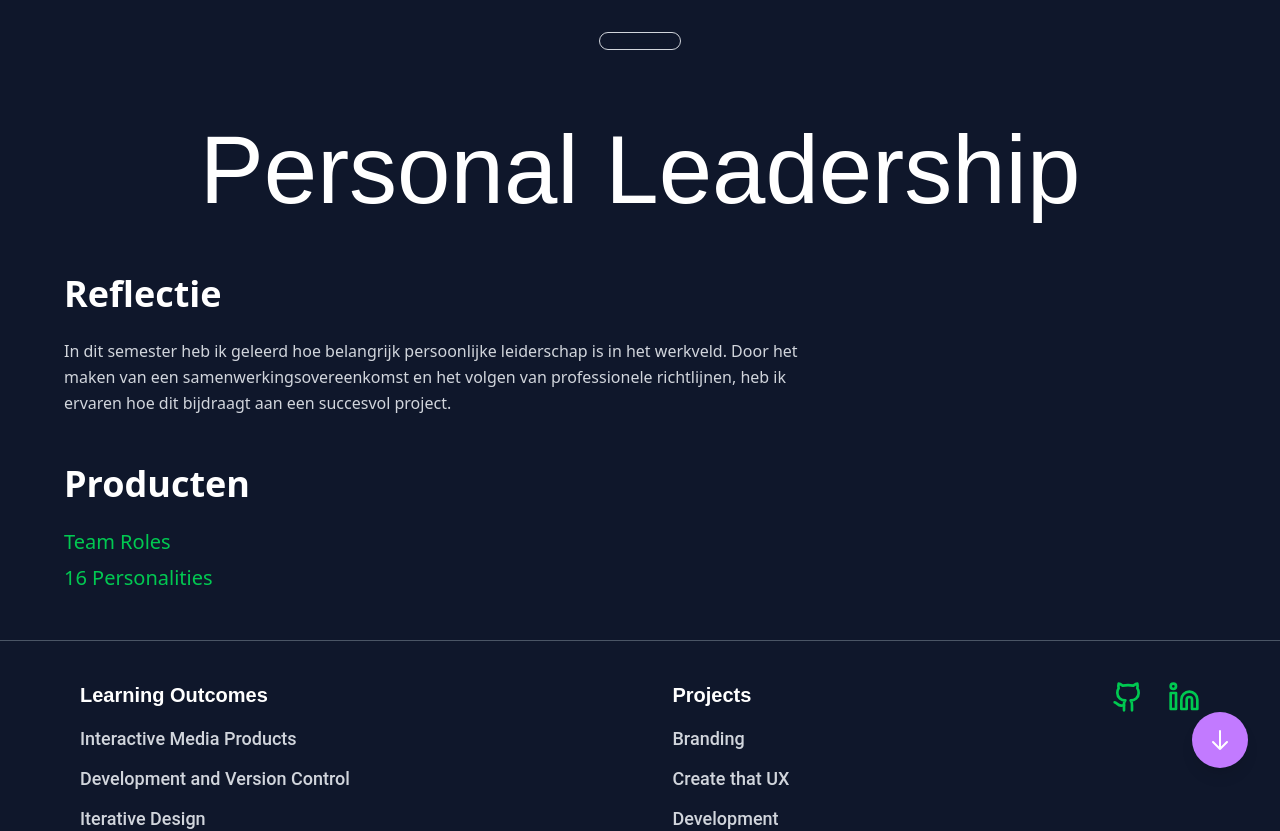
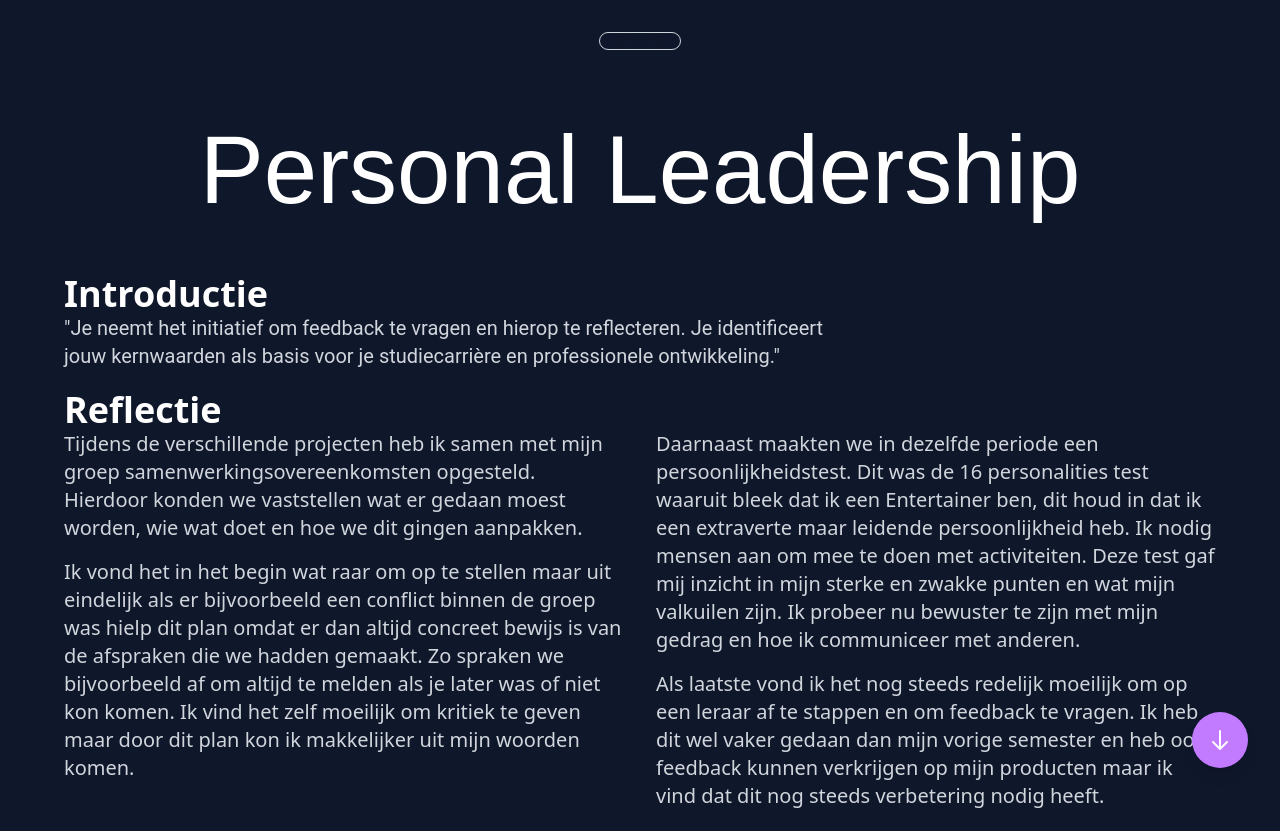
Before and after one commit to LuukyPuuky/Portfolio2.1, a Nuxt app: page /lo5 in a window 1280 px wide. Shown: the top 831 px of the page. Built offline with nearby package versions, Linux system fonts and the light colour scheme.

Commit message:
change reflection lo5

```diff
--- a/pages/lo5.vue
+++ b/pages/lo5.vue
@@ -16,15 +16,51 @@ const products = [
         <div class="mx-auto mt-12 max-w-6xl flex flex-col">
           <!-- Reflection Section -->
           <div id="reflection" class="mb-12">
-            <h2 class="text-4xl font-bold mb-6">Reflectie</h2>
-            <div class="space-y-4 max-w-3xl">
-              <p class="text-gray-300 leading-relaxed">
-                In dit semester heb ik geleerd hoe belangrijk persoonlijke
-                leiderschap is in het werkveld. Door het maken van een
-                samenwerkingsovereenkomst en het volgen van professionele
-                richtlijnen, heb ik ervaren hoe dit bijdraagt aan een succesvol
-                project.
-              </p>
+            <h1 class="text-4xl font-bold">Introductie</h1>
+            <p class="text-gray-300 font-Roboto text-xl mb-5 max-w-3xl">
+              "Je neemt het initiatief om feedback te vragen en hierop te
+              reflecteren. Je identificeert jouw kernwaarden als basis voor je
+              studiecarrière en professionele ontwikkeling."
+            </p>
+            <h2 class="text-4xl font-bold">Reflectie</h2>
+            <div class="grid grid-cols-1 md:grid-cols-2 gap-8 max-w-6xl">
+              <div class="space-y-4">
+                <p class="text-gray-300 text-xl">
+                  Tijdens de verschillende projecten heb ik samen met mijn groep
+                  samenwerkingsovereenkomsten opgesteld. Hierdoor konden we
+                  vaststellen wat er gedaan moest worden, wie wat doet en hoe we
+                  dit gingen aanpakken.
+                </p>
+
+                <p class="text-gray-300 text-xl">
+                  Ik vond het in het begin wat raar om op te stellen maar uit
+                  eindelijk als er bijvoorbeeld een conflict binnen de groep was
+                  hielp dit plan omdat er dan altijd concreet bewijs is van de
+                  afspraken die we hadden gemaakt. Zo spraken we bijvoorbeeld af
+                  om altijd te melden als je later was of niet kon komen. Ik
+                  vind het zelf moeilijk om kritiek te geven maar door dit plan
+                  kon ik makkelijker uit mijn woorden komen.
+                </p>
+              </div>
+              <div class="space-y-4">
+                <p class="text-gray-300 text-xl">
+                  Daarnaast maakten we in dezelfde periode een
+                  persoonlijkheidstest. Dit was de 16 personalities test waaruit
+                  bleek dat ik een Entertainer ben, dit houd in dat ik een
+                  extraverte maar leidende persoonlijkheid heb. Ik nodig mensen
+                  aan om mee te doen met activiteiten. Deze test gaf mij inzicht
+                  in mijn sterke en zwakke punten en wat mijn valkuilen zijn. Ik
+                  probeer nu bewuster te zijn met mijn gedrag en hoe ik
+                  communiceer met anderen.
+                </p>
+                <p class="text-gray-300 text-xl">
+                  Als laatste vond ik het nog steeds redelijk moeilijk om op een
+                  leraar af te stappen en om feedback te vragen. Ik heb dit wel
+                  vaker gedaan dan mijn vorige semester en heb ook feedback
+                  kunnen verkrijgen op mijn producten maar ik vind dat dit nog
+                  steeds verbetering nodig heeft.
+                </p>
+              </div>
             </div>
           </div>
 
--- a/pages/projects/cardan.vue
+++ b/pages/projects/cardan.vue
@@ -7,7 +7,7 @@
         <div
           class="max-w-6xl mx-auto flex flex-col items-center justify-center"
         >
-          <div class="flex flex-col md:flex-row mb-22 md:gap-48 gap-10">
+          <div class="flex flex-col md:flex-row mb-10 md:gap-48 gap-10">
             <!--Introductie content-->
             <div class="max-w-2xl mt-8">
               <h1 class="font-RobotoCondensed text-4xl">Introductie</h1>
@@ -31,8 +31,11 @@
               />
             </div>
           </div>
-          <div class="flex max-w-6xl mx-auto">
-            <ProductsList :products="products" />
+          <!-- Products List Section -->
+          <div class="flex flex-col md:flex-row mb-22 md:gap-48 gap-10 w-full">
+            <div class="max-w-2xl">
+              <ProductsList :products="products" />
+            </div>
           </div>
 
           <!-- Projectplan -->
@@ -135,11 +138,11 @@
           <ContentSection
             id="testdoelgroep"
             class="scroll-mt-24"
-            title="Test Doelgroep"
+            title="Doelgroep Test"
             subtitle="Learning Outcome 1 Interactive Media Products"
             description="Om meer te weten te komen hoe iemand met een beperking websites gebruikt, heb ik een test gedaan met Cédric."
             pdfLink="/documents/TestCardan.pdf"
-            pdfText="Test Doelgroep"
+            pdfText="Doelgroep Test"
             :loNumber="1"
           >
             <p class="text-gray-300 font-Roboto text-xl mb-5">
@@ -359,18 +362,14 @@ watch(currentSlide, (newValue) => {
 import ProductsList from "~/components/ProductsList.vue";
 
 const products = [
-  { text: "Onderzoek Boris", to: "/projects/branding#onderzoek" },
-  { text: "Moodboard Boris", to: "/projects/branding#moodboard" },
-  { text: "Midterm Powerpoint Boris", to: "/projects/branding#midterm" },
-  { text: "Brandguide Boris", to: "/projects/branding#brandguide" },
+  { text: "Project plan", to: "/projects/cardan#projectplan" },
+  { text: "Research plan", to: "/projects/cardan#researchplan" },
+  { text: "Doelgroep Test", to: "/projects/cardan#testdoelgroep" },
+  { text: "Midterm Powerpoint", to: "/projects/cardan#midtermpowerpoint" },
+  { text: "Figma Design Proces", to: "/projects/cardan#designproces" },
   {
-    text: "Content Strategie Boris",
-    to: "/projects/branding#contentstrategie",
-  },
-  { text: "Test Doelgroep Cardan", to: "/projects/cardan#testdoelgroep" },
-  {
-    text: "Midterm Powerpoint Cardan",
-    to: "/projects/cardan#midtermpowerpoint",
+    text: "Usertest Design Iteratie",
+    to: "/projects/cardan#UsertestCardanDesign",
   },
 ];
 </script>
```
Also changed, not shown: public/images/usertestABdesign.png (added), public/images/usertestABdesignresult.png (added).
